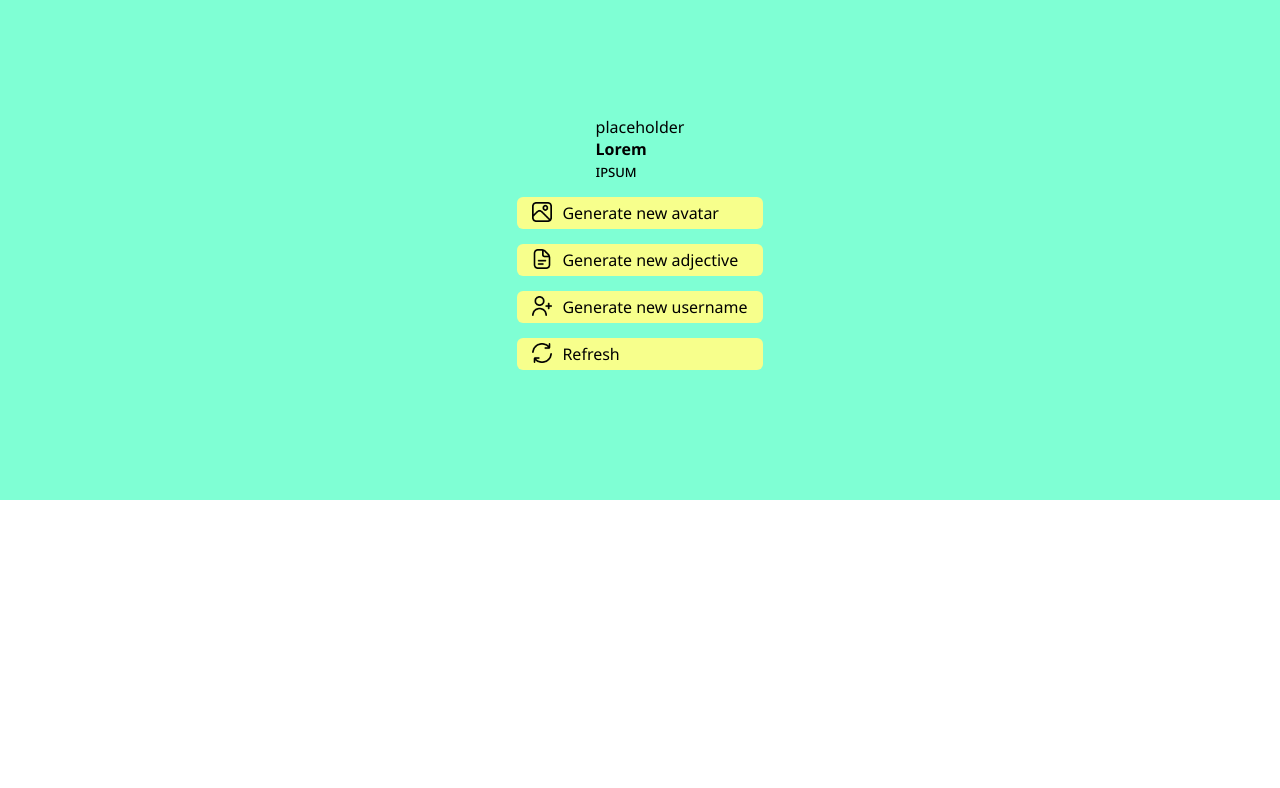
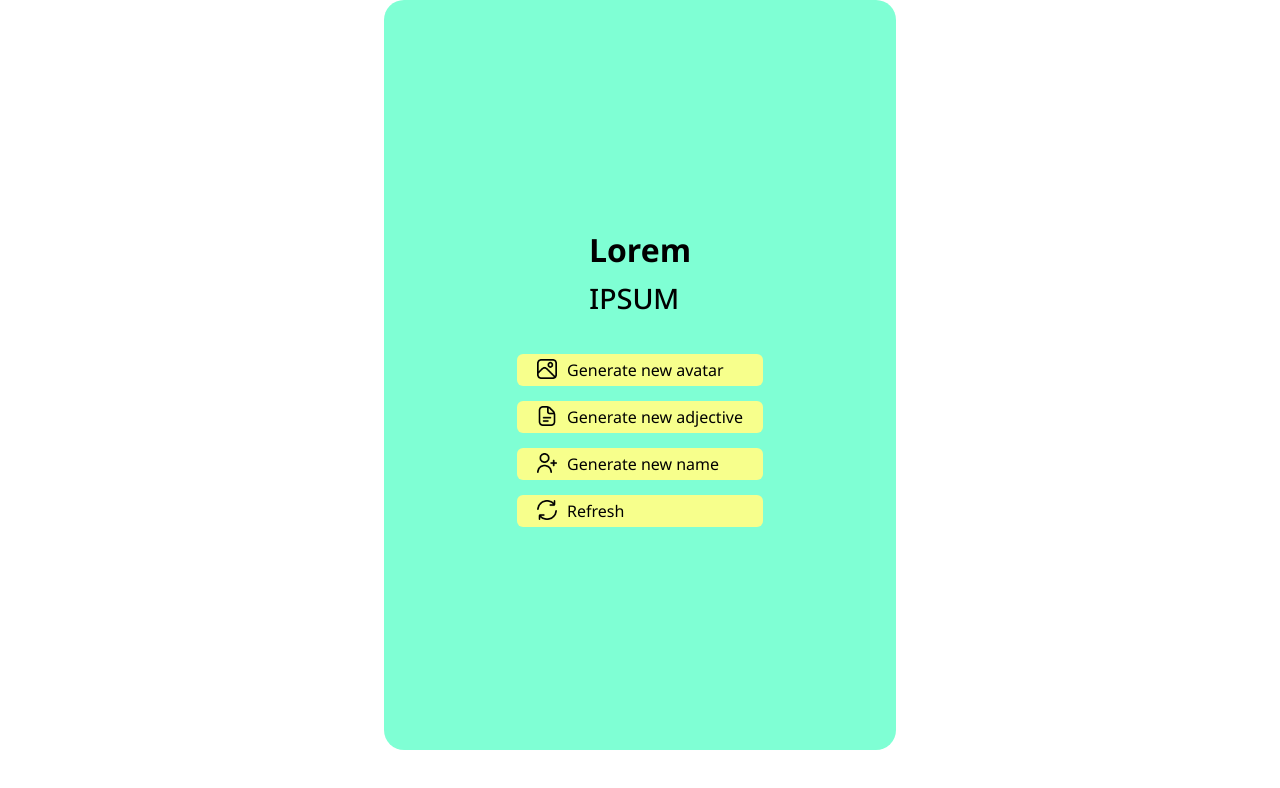
Before and after one commit to fernandalandim/username-generator, a plain HTML site: page index.html in a window 1280 px wide. Drawn offline with Linux system fonts and the light colour scheme.

Commit message:
figuring out the best way to implement JS

```diff
--- a/index.html
+++ b/index.html
@@ -1,5 +1,6 @@
 <!DOCTYPE html>
 <html lang="en">
+
 <head>
     <meta charset="UTF-8">
     <meta http-equiv="X-UA-Compatible" content="IE=edge">
@@ -7,32 +8,34 @@
     <title>Username generator application</title>
     <link rel="stylesheet" href="style.css" />
 </head>
+
 <body>
     <div class="container">
-        <div class="username">
-            <div id="avatar">placeholder</div>
+        <div class="result">
+            <div id="avatar"></div>
             <div id="adjective">Lorem</div>
             <div id="noun">ipsum</div>
         </div>
         <div class="action">
-            <div class="btn">
+            <div id="newAvatar" class="btn">
                 <img src="icons/picture.png" alt="picture icon">
                 <p>Generate new avatar</p>
-                </div>
-            <div class="btn">
+            </div>
+            <div id="newAdjective" class="btn">
                 <img src="icons/document.png" alt="document icon">
                 <p>Generate new adjective</p>
-                </div>
-            <div class="btn">
+            </div>
+            <div id="newName" class="btn">
                 <img src="icons/user-add.png" alt="new user icon">
-                <p>Generate new username</p>
-                </div>
-            <div class="btn">
+                <p>Generate new name</p>
+            </div>
+            <div id="refresh" class="btn">
                 <img src="icons/refresh.png" alt="refresh icon">
                 <p>Refresh</p>
-                </div>
+            </div>
         </div>
     </div>
 </body>
 <script src="script.js"></script>
+
 </html>
--- a/script.js
+++ b/script.js
@@ -0,0 +1,30 @@
+// These variables are for the RESULT
+// Icon + adjective + noun
+const $avatar = document.getElementById("avatar");
+const $adjective = document.getElementById("adjective");
+const $noun = document.getElementById("noun")
+
+// Buttons
+const $newAvatar = document.getElementById("newAvatar");
+const $newAdjective = document.getElementById("newAdjective");
+const $newName = document.getElementById("newName");
+const $refresh = document.getElementById("refresh");
+
+// Content
+const emoji = [""];
+
+const adjective = {
+    "handsome", "bully", "resourceful", "appropriate", "busy", "patient", "pretty", "awesome", ""
+}
+
+// for (let i = 127904; i < 127968; i++) {
+//     $avatar.innerHTML += `<div class="emoji">
+//     <p>&#${i};</p>
+//     </div>`;
+//     console.log("icons")
+// }
+
+// Interactios
+$newAvatar.addEventListener("click") {
+    console.log("clicked")
+}
--- a/style.css
+++ b/style.css
@@ -1,17 +1,33 @@
 body {
     margin: 0 0 0 0;
-    font-family: 'Segoe UI', Tahoma, Geneva, Verdana, sans-serif;
+    font-family: 'Segoe UI', Tahoma, Verdana, sans-serif;
 }
 
 .container {
     background-color: #7fffd4;
-    width: 100%;
-    height: 500px;
+    width: 40%;
+    height: 750px;
+    border-radius: 20px;
     margin: auto;
     display: flex;
     flex-direction: column;
     justify-content: center;
     align-items: center;
+}
+
+.result {
+    margin: 20px auto;
+}
+
+#adjective {
+    font-weight: bold;
+    font-size: 2rem;
+}
+
+#noun {
+    font-variant: small-caps;
+    font-size: 2.2rem;
+
 }
 
 img {
@@ -23,19 +39,10 @@ p {
     margin: 0 0;
 }
 
-#adjective {
-    font-weight: bold;
-}
 
-#noun {
-    font-variant: small-caps;
-
-}
-
-/* Action */
 .btn {
     background-color: #f7ff8c;
-    padding: 5px 15px;
+    padding: 5px 20px;
     border-radius: 6px;
     gap: 10px;
     margin: 15px auto;
@@ -43,7 +50,9 @@ p {
     display: flex;
     flex-direction: row;
 }
+/* QA: need to figure out why the second button (Generate new adjective) makes all the buttons shrink */
 
+/* Interaction */
 .btn:hover {
     background-color: #f0f0f0;
     font-style: italic;
```
